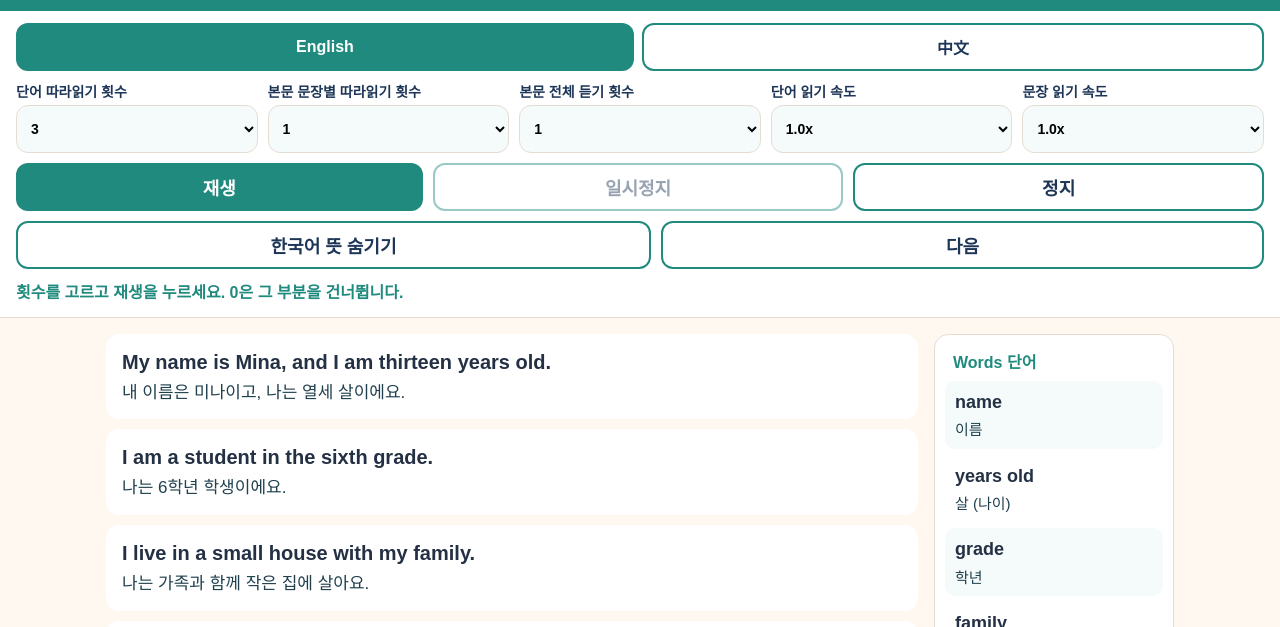
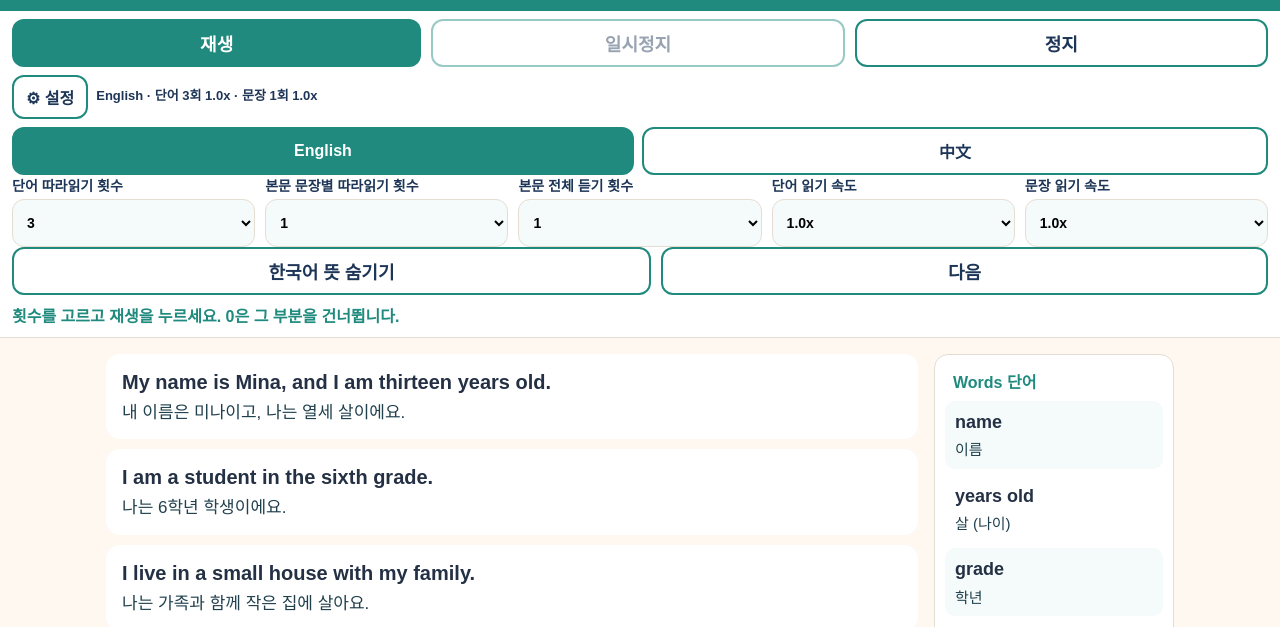
Before and after one commit to yanchunnu/xiaoxueyingyugendu, a plain HTML site: page player.html in a window 1280 px wide. Shown: the part 112-739 px from the top of the page. Drawn offline with Linux system fonts and the light colour scheme.

Commit message:
Collapse player settings while reading and center the current line. (#5)
Starting playback hides the speed, repeat, and language controls behind
a one-line settings summary. Play, pause, and stop stay in the sticky
bar. The word or sentence being read scrolls to the middle of the screen,
below that bar.

Co-authored-by: Cursor Agent <cursoragent@cursor.com>
Co-authored-by: yanchunnu <yanchunnu@users.noreply.github.com>

```diff
--- a/player.css
+++ b/player.css
@@ -11,6 +11,10 @@
 }
 * { box-sizing: border-box; }
 html, body { margin: 0; background: var(--cream); color: var(--ink); }
+html {
+  scroll-padding-top: calc(var(--bar-h, 148px) + 12px);
+  scroll-padding-bottom: 28px;
+}
 body {
   font-family: Nunito, "Noto Sans KR", sans-serif;
   padding-bottom: 24px;
@@ -27,14 +31,40 @@ header.top p { margin: 4px 0 0; font-size: 16px; opacity: 0.95; }
 header.top .py { color: #fff4e8; font-size: 15px; font-weight: 700; }
 .controls {
   position: sticky;
-  top: 0;
+  top: env(safe-area-inset-top, 0px);
   z-index: 2;
   background: #fff;
   border-bottom: 1px solid var(--line);
-  padding: 12px 16px 14px;
+  padding: 8px 12px 10px;
   display: grid;
-  gap: 10px;
+  gap: 8px;
 }
+.controls.collapsed #settingsPanel { display: none; }
+.settings-bar {
+  display: flex;
+  align-items: center;
+  gap: 8px;
+  min-height: 44px;
+}
+#settingsToggle {
+  flex: 0 0 auto;
+  min-height: 44px;
+  padding: 0 12px;
+  font-size: 16px;
+}
+#settingsSummary {
+  margin: 0;
+  flex: 1;
+  min-width: 0;
+  font-size: 13px;
+  line-height: 1.3;
+  font-weight: 700;
+  color: var(--navy);
+  white-space: nowrap;
+  overflow: hidden;
+  text-overflow: ellipsis;
+}
+.playbar button { min-height: 48px; }
 .row { display: flex; flex-wrap: wrap; gap: 10px; }
 label.field {
   flex: 1 1 160px;
@@ -118,6 +148,10 @@ aside {
   padding: 10px;
 }
 aside h2 { margin: 4px 8px 8px; font-size: 16px; color: var(--teal); }
+.word, ol.passage li, #passage {
+  scroll-margin-top: calc(var(--bar-h, 148px) + 16px);
+  scroll-margin-bottom: 28px;
+}
 .word {
   border-radius: 10px;
   padding: 8px 10px;
--- a/player.html
+++ b/player.html
@@ -13,7 +13,17 @@
     <p id="titlePy" class="py"></p>
     <p id="titleKo" class="ko"></p>
   </header>
-  <section class="controls">
+  <section class="controls" id="controls">
+    <div class="actions playbar">
+      <button id="play" type="button">재생</button>
+      <button id="pause" type="button" class="secondary" disabled>일시정지</button>
+      <button id="stop" type="button" class="secondary">정지</button>
+    </div>
+    <div class="settings-bar">
+      <button id="settingsToggle" type="button" class="secondary" aria-expanded="true" aria-controls="settingsPanel">⚙ 설정</button>
+      <p id="settingsSummary"></p>
+    </div>
+    <div id="settingsPanel">
     <div class="lang-switch" role="group" aria-label="language">
       <button id="langEn" type="button" aria-pressed="true">English</button>
       <button id="langZh" type="button" aria-pressed="false">中文</button>
@@ -75,15 +85,11 @@
       </label>
     </div>
     <div class="actions">
-      <button id="play" type="button">재생</button>
-      <button id="pause" type="button" class="secondary" disabled>일시정지</button>
-      <button id="stop" type="button" class="secondary">정지</button>
-    </div>
-    <div class="actions">
       <button id="koToggle" type="button" class="secondary">한국어 뜻 숨기기</button>
       <button id="pyToggle" type="button" class="secondary" hidden>拼音 숨기기</button>
       <a id="prev" class="nav" href="#" hidden>이전</a>
       <a id="next" class="nav" href="#" hidden>다음</a>
+    </div>
     </div>
     <div id="status">횟수를 고르고 재생을 누르세요. 0은 그 부분을 건너뜁니다.</div>
   </section>
--- a/player.js
+++ b/player.js
@@ -60,6 +60,32 @@ function applySettings(settings) {
   document.body.classList.toggle("hide-py", !settings.showPinyin);
   $("koToggle").textContent = settings.showKorean ? "한국어 뜻 숨기기" : "한국어 뜻 보기";
   $("pyToggle").textContent = settings.showPinyin ? "拼音 숨기기" : "拼音 보기";
+  updateSettingsSummary();
+}
+
+function rateLabel(value) {
+  return `${nearestRate(value).toFixed(1)}x`;
+}
+
+function updateSettingsSummary() {
+  const summary = $("settingsSummary");
+  if (!summary || !$("wordN")) return;
+  const lang = currentLang === "zh" ? "中文" : "English";
+  summary.textContent = `${lang} · 단어 ${$("wordN").value}회 ${rateLabel($("wordRate").value)} · 문장 ${$("sentN").value}회 ${rateLabel($("sentRate").value)}`;
+}
+
+function syncBarHeight() {
+  const bar = $("controls");
+  if (!bar) return;
+  document.documentElement.style.setProperty("--bar-h", `${bar.offsetHeight}px`);
+}
+
+function setSettingsOpen(open) {
+  const panelOpen = Boolean(open);
+  $("controls").classList.toggle("collapsed", !panelOpen);
+  $("settingsToggle").setAttribute("aria-expanded", panelOpen ? "true" : "false");
+  updateSettingsSummary();
+  requestAnimationFrame(syncBarHeight);
 }
 
 function initialLang() {
@@ -79,6 +105,7 @@ function setLang(lang, updateUrl) {
   $("langEn").setAttribute("aria-pressed", currentLang === "en" ? "true" : "false");
   $("langZh").setAttribute("aria-pressed", currentLang === "zh" ? "true" : "false");
   $("pyToggle").hidden = currentLang !== "zh";
+  updateSettingsSummary();
   if (updateUrl) {
     const url = new URL(location.href);
     url.searchParams.set("lang", currentLang);
@@ -162,12 +189,18 @@ function clearCurrent() {
   });
 }
 
+function reveal(el, block) {
+  if (!el) return;
+  syncBarHeight();
+  el.scrollIntoView({ behavior: "smooth", block });
+}
+
 function mark(selector, index) {
   clearCurrent();
   const el = document.querySelector(`${selector}[data-index="${index}"]`);
   if (el) {
     el.classList.add("current");
-    el.scrollIntoView({ block: "nearest", behavior: "smooth" });
+    reveal(el, "center");
   }
 }
 
@@ -239,6 +272,7 @@ function clipBase(topic) {
 async function run(topic) {
   const id = ++runId;
   paused = false;
+  setSettingsOpen(false);
   $("play").disabled = true;
   $("pause").disabled = false;
   const wordN = Number($("wordN").value);
@@ -267,7 +301,9 @@ async function run(topic) {
     }
     if (fullN > 0) {
       clearCurrent();
-      $("passage").classList.add("current-all");
+      const passage = $("passage");
+      passage.classList.add("current-all");
+      reveal(passage.querySelector("li") || passage, "start");
       await playRepeats(`${base}/full.mp3`, fullN, id, fullLabel, 1.5, 0, 1, sentRate);
     }
     if (id === runId) $("status").textContent = "끝났어요. 참 잘했어요!";
@@ -309,7 +345,18 @@ async function main() {
     history.replaceState(null, "", url);
   }
 
-  ["wordN", "sentN", "fullN", "wordRate", "sentRate"].forEach((id) => $(id).addEventListener("change", saveSettings));
+  ["wordN", "sentN", "fullN", "wordRate", "sentRate"].forEach((id) => {
+    $(id).addEventListener("change", () => {
+      saveSettings();
+      updateSettingsSummary();
+    });
+  });
+  $("settingsToggle").addEventListener("click", () => {
+    setSettingsOpen($("controls").classList.contains("collapsed"));
+  });
+  window.addEventListener("resize", syncBarHeight);
+  updateSettingsSummary();
+  syncBarHeight();
   $("koToggle").addEventListener("click", () => {
     document.body.classList.toggle("hide-ko");
     $("koToggle").textContent = document.body.classList.contains("hide-ko")
@@ -329,6 +376,7 @@ async function main() {
   $("play").addEventListener("click", () => {
     saveSettings();
     if (paused) {
+      setSettingsOpen(false);
       paused = false;
       pauseWaiters.splice(0).forEach((fn) => fn());
       if (audio.src && audio.paused && !audio.ended) audio.play();
```
